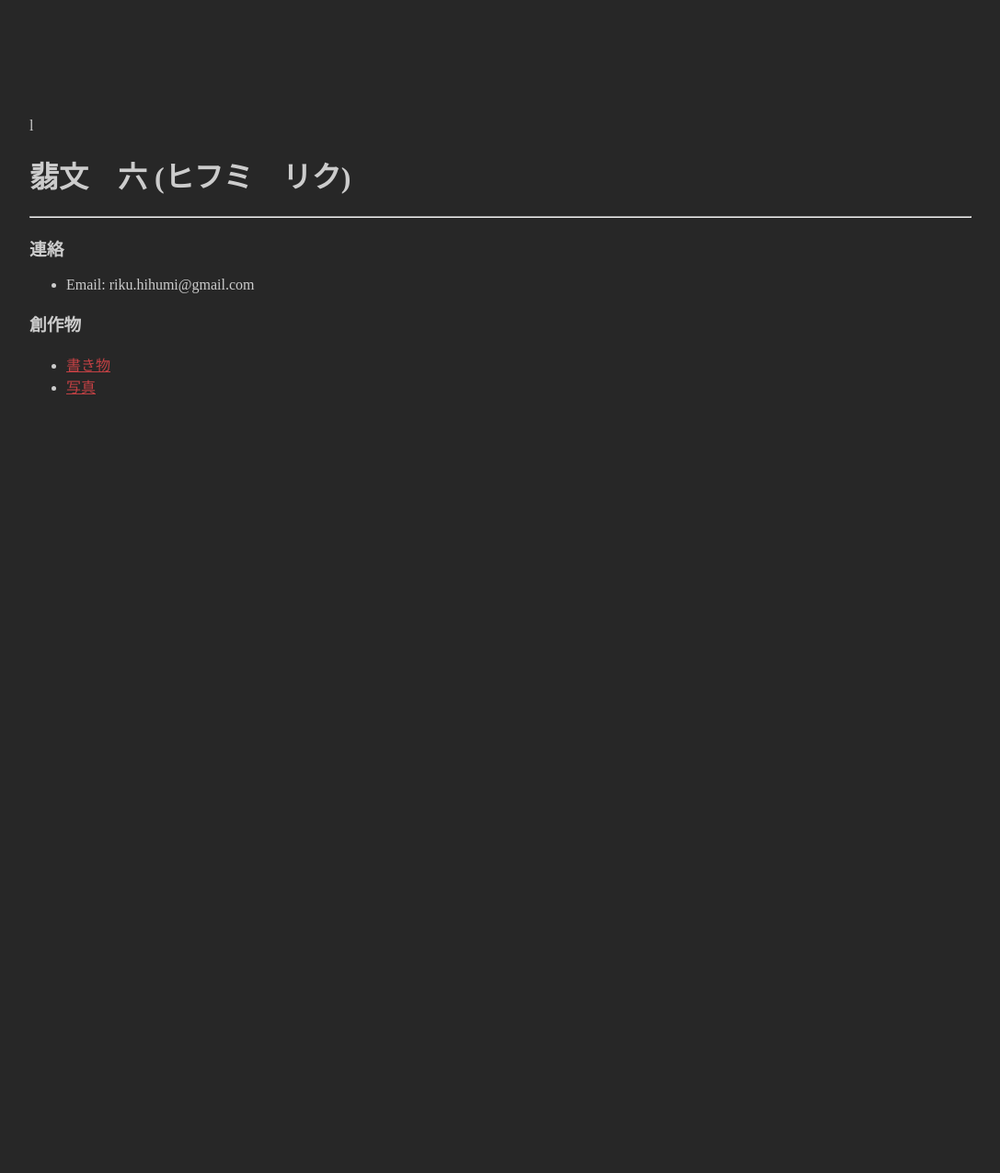
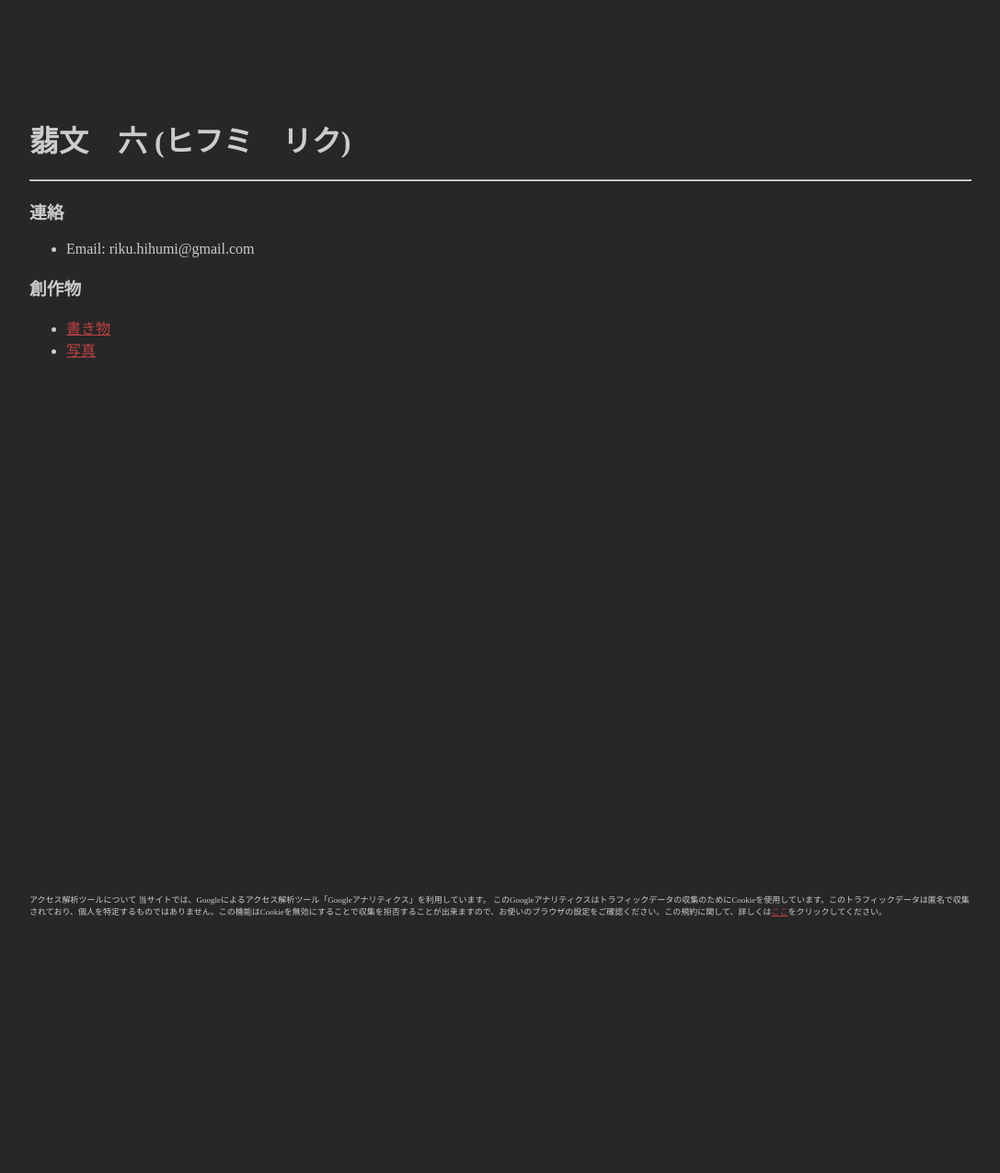
Before and after one commit to hihumi-riku/hihumi-riku.github.io, a Jekyll site: the page built from index.md, in a window 1280 px wide. Shown: the whole page at 92% size, without its empty margins (96-1183 px from the left). Built offline with Jekyll 4.4.1, drawn with Linux system fonts in a browser that asks for light colours; before the commit the page ends 900 px from its top, so only the background shows below that.

Commit message:
Added policy

```diff
--- a/_layouts/default.html
+++ b/_layouts/default.html
@@ -1,4 +1,4 @@
-l<!DOCTYPE html>
+<!DOCTYPE html>
     <head>
         <!-- Global site tag (gtag.js) - Google Analytics -->
         <script async src="https://www.googletagmanager.com/gtag/js?id=UA-155072073-1"></script>
@@ -14,8 +14,38 @@ l<!DOCTYPE html>
         <meta charset="utf-8">
         <title>{{ page.title }}</title>
     </head>
+    <div class="wrapper">
+
     <body style="margin:10%; ">
+    <div class="wrapper">
+
         {{ content }}
+
+        <br>
+        <br>
+        <br>
+        <br>
+        <br>
+        <br>
+        <br>
+        <br>
+        <br>
+        <br>
+        <br>
+        <br>
+        <br>
+        <br>
+        <br>
+        <br>
+        <br>
+        <br>
+        <footer>
+アクセス解析ツールについて
+
+当サイトでは、Googleによるアクセス解析ツール「Googleアナリティクス」を利用しています。
+
+このGoogleアナリティクスはトラフィックデータの収集のためにCookieを使用しています。このトラフィックデータは匿名で収集されており、個人を特定するものではありません。この機能はCookieを無効にすることで収集を拒否することが出来ますので、お使いのブラウザの設定をご確認ください。この規約に関して、詳しくは<a href=https://marketingplatform.google.com/about/analytics/terms/jp/>ここ</a></>をクリックしてください。
+        </footer>
+    </div>
     </body>
-
 </html>
--- a/assets/styles/stylesheet.css
+++ b/assets/styles/stylesheet.css
@@ -12,3 +12,22 @@ img{
   width: 500px; height: 500px;
   object-fit: contain;
 }
+
+.wrapper{
+    min-height: 100vh;
+    position: relative;/*←相対位置*/
+    padding-bottom: 120px;/*←footerの高さ*/
+    box-sizing: border-box;/*←全て含めてmin-height:100vhに*/
+}
+
+footer{
+    width: 100%;
+    /*background-color: #89c7de;*/
+    font-size: xx-small;
+    color: #CCCCCC
+    text-align: center;
+    padding: 30px 0;
+
+ position: absolute;/*←絶対位置*/
+    bottom: 0; /*下に固定*/
+}
```
Also changed, not shown: index.md (line endings or trailing spaces).
